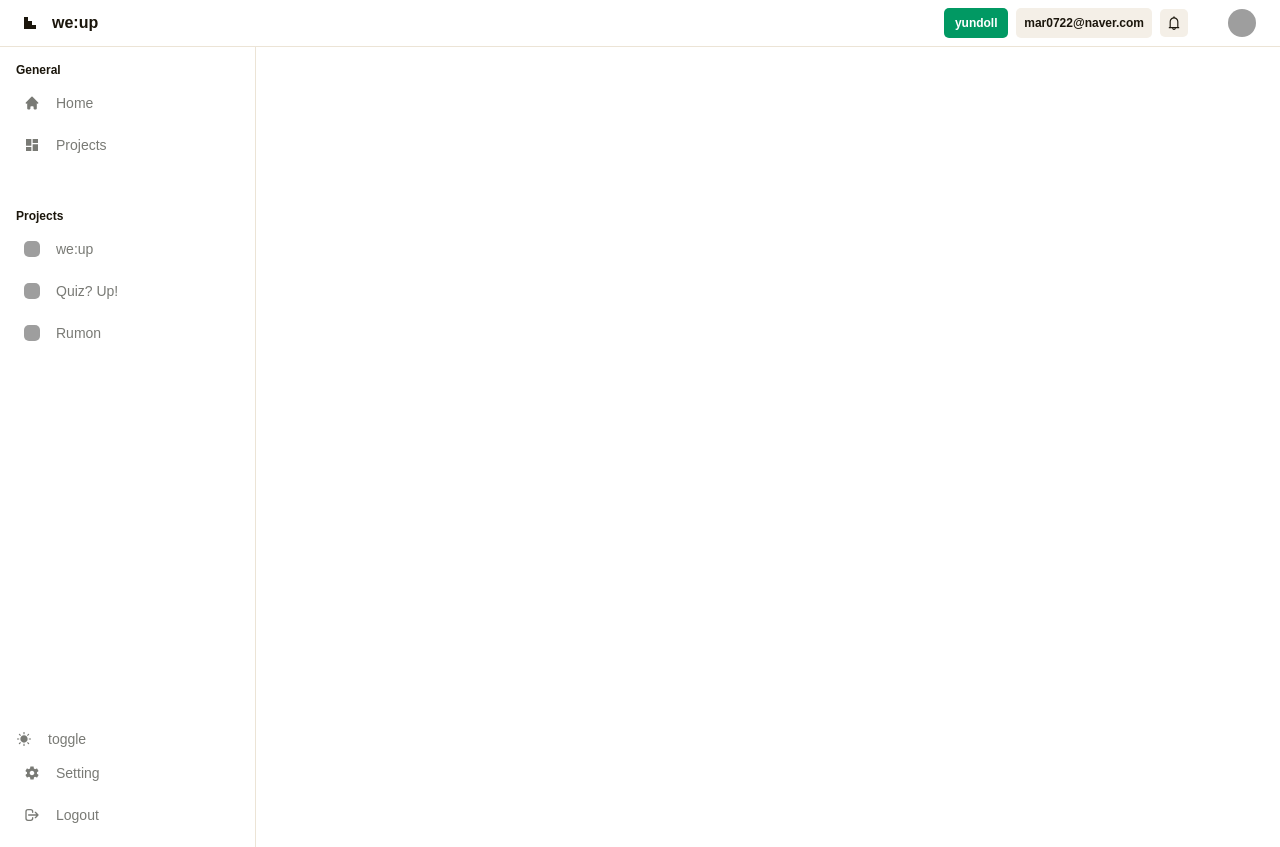
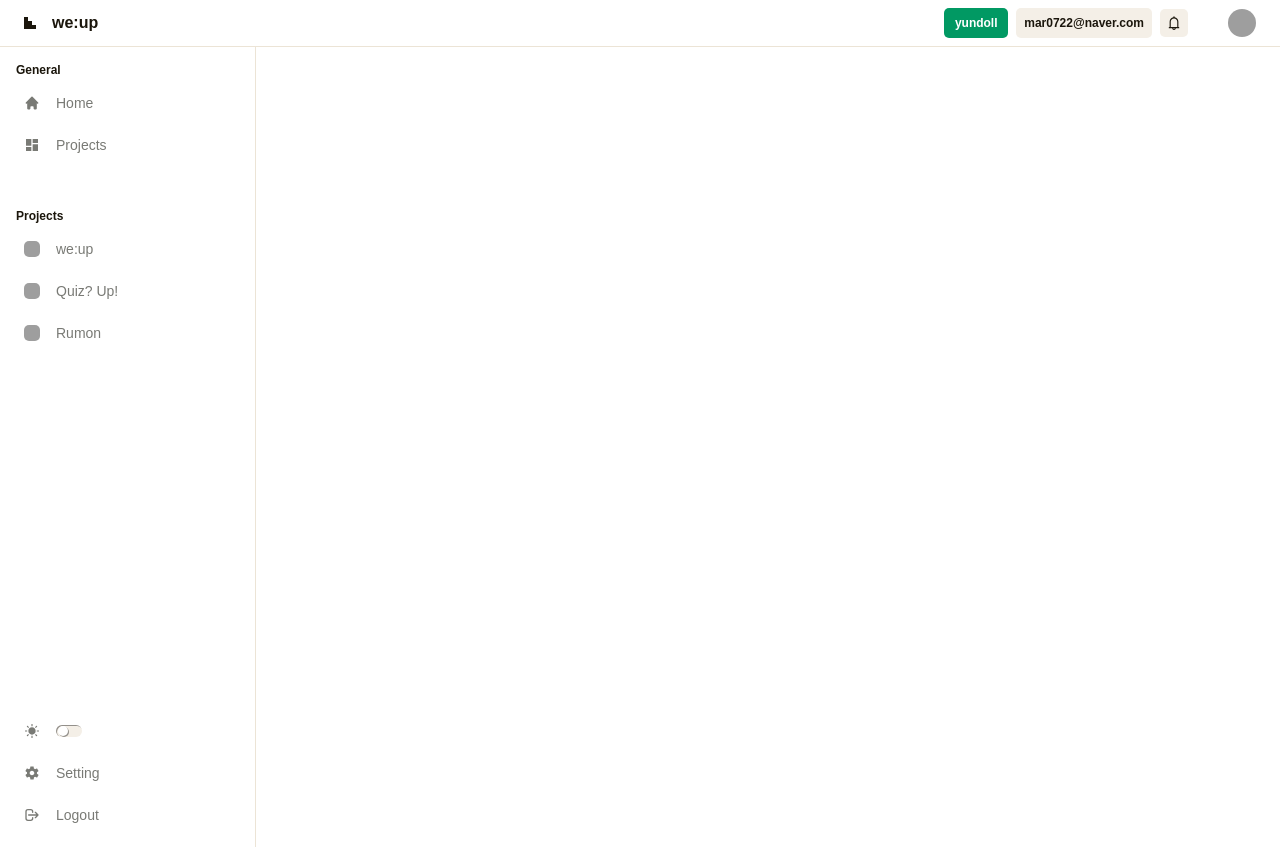
Before and after one commit to 2025IR/WeUp_FE, a React (Vite) app: page / in a window 1280 px wide. Built offline with nearby package versions, Linux system fonts and the light colour scheme; grey boxes are pictures that could not be loaded; a web font is replaced by a local one.

Commit message:
style: ThemeToggle 스타일링 및 레이아웃 배치

```diff
--- a/src/components/layout/AppLayout/navigation/SideNav/index.tsx
+++ b/src/components/layout/AppLayout/navigation/SideNav/index.tsx
@@ -9,8 +9,10 @@ import {
   NavTitle,
   NavWrapper,
   ProjectWrapper,
+  ToggleItem,
 } from "./style";
 import ProjectsList from "../ProjectsList";
+import ThemeToggle from "../ThemeToggle";
 
 const SideNav = () => {
   return (
@@ -25,12 +27,17 @@ const SideNav = () => {
         </NavItem>
       </NavWrapper>
       <ProjectWrapper>
-        {/* 프로젝트 리스트 */}
+        {/* 프로젝트 리스트 컴포넌트 */}
         <NavTitle>Projects</NavTitle>
         <ProjectsList />
       </ProjectWrapper>
       <NavWrapper>
-        <IconLabel icon={<AiFillSun />}>toggle</IconLabel>
+        <ToggleItem>
+          <IconLabel icon={<AiFillSun />}>
+            {/* 테마 토클 컴포넌트 */}
+            <ThemeToggle />
+          </IconLabel>
+        </ToggleItem>
         <NavItem>
           <IconLabel icon={<IoMdSettings />}>Setting</IconLabel>
         </NavItem>
--- a/src/components/layout/AppLayout/navigation/SideNav/style.ts
+++ b/src/components/layout/AppLayout/navigation/SideNav/style.ts
@@ -53,3 +53,12 @@ export const ProjectWrapper = styled.div`
   flex-direction: column;
   align-items: flex-start;
 `;
+
+export const ToggleItem = styled.div`
+  width: 100%;
+  padding: 0.5rem;
+  border-radius: ${({ theme }) => theme.radius.md};
+
+  display: flex;
+  align-items: flex-start;
+`;
--- a/src/components/layout/AppLayout/navigation/ThemeToggle/index.tsx
+++ b/src/components/layout/AppLayout/navigation/ThemeToggle/index.tsx
@@ -1,4 +1,5 @@
 import { useState } from "react";
+import { StyledToggle } from "./style";
 
 const ThemeToggle = () => {
   const [isDarkMode, setIsDarkMode] = useState(false);
@@ -9,9 +10,9 @@ const ThemeToggle = () => {
 
   return (
     <>
-      <div onClick={toggleHandler}>
+      <StyledToggle checked={isDarkMode} onClick={toggleHandler}>
         <div />
-      </div>
+      </StyledToggle>
     </>
   );
 };
--- /dev/null
+++ b/src/components/layout/AppLayout/navigation/ThemeToggle/style.ts
@@ -0,0 +1,29 @@
+import styled from "@emotion/styled";
+import { ToggleStyledProps } from "./type";
+
+export const StyledToggle = styled.div<ToggleStyledProps>`
+  width: 1.625rem;
+  height: 0.75rem;
+  padding: 1px 2px;
+
+  display: flex;
+  justify-content: ${({ checked }) => (checked ? "flex-end" : "flex-start")};
+  align-items: center;
+
+  background-color: ${({ theme, checked }) =>
+    checked ? theme.colors.primary : theme.colors.secondary};
+  box-shadow: inset 1px 1px 0px 0px rgba(0, 0, 0, 0.4);
+  border-radius: ${({ theme }) => theme.radius.lg};
+
+  &:hover {
+    cursor: pointer;
+  }
+
+  > div {
+    width: 0.625rem;
+    height: 0.625rem;
+    background-color: ${({ theme }) => theme.colors.textWhite};
+    box-shadow: 1px 1px 0 0 rgba(0, 0, 0, 0.4);
+    border-radius: ${({ theme }) => theme.radius.full};
+  }
+`;
--- /dev/null
+++ b/src/components/layout/AppLayout/navigation/ThemeToggle/type.ts
@@ -0,0 +1,3 @@
+export interface ToggleStyledProps {
+  checked: boolean;
+}
```
